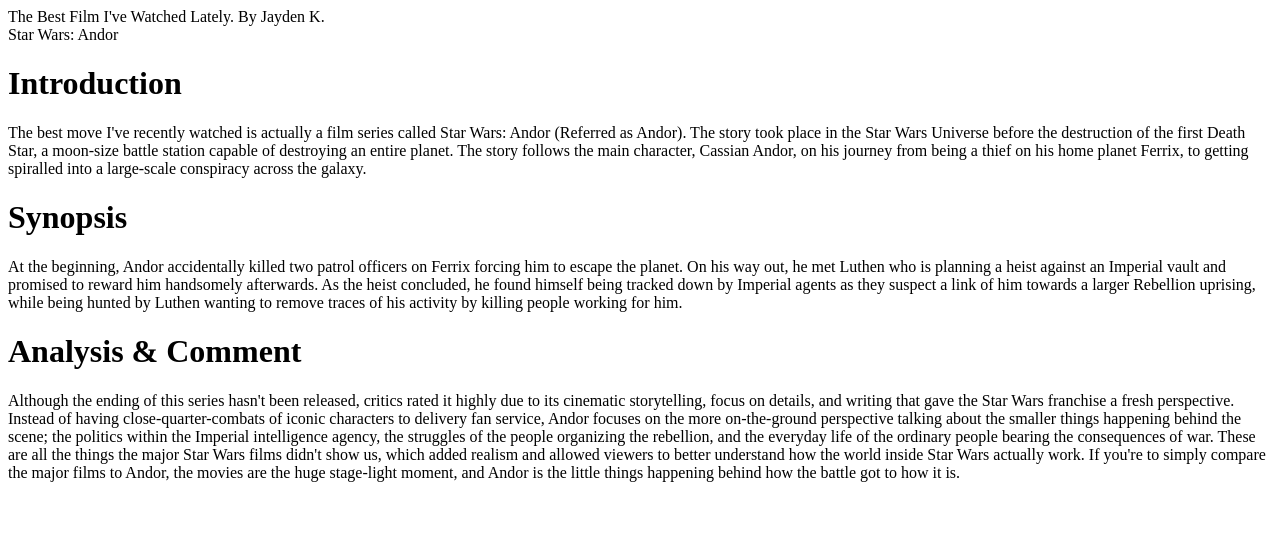
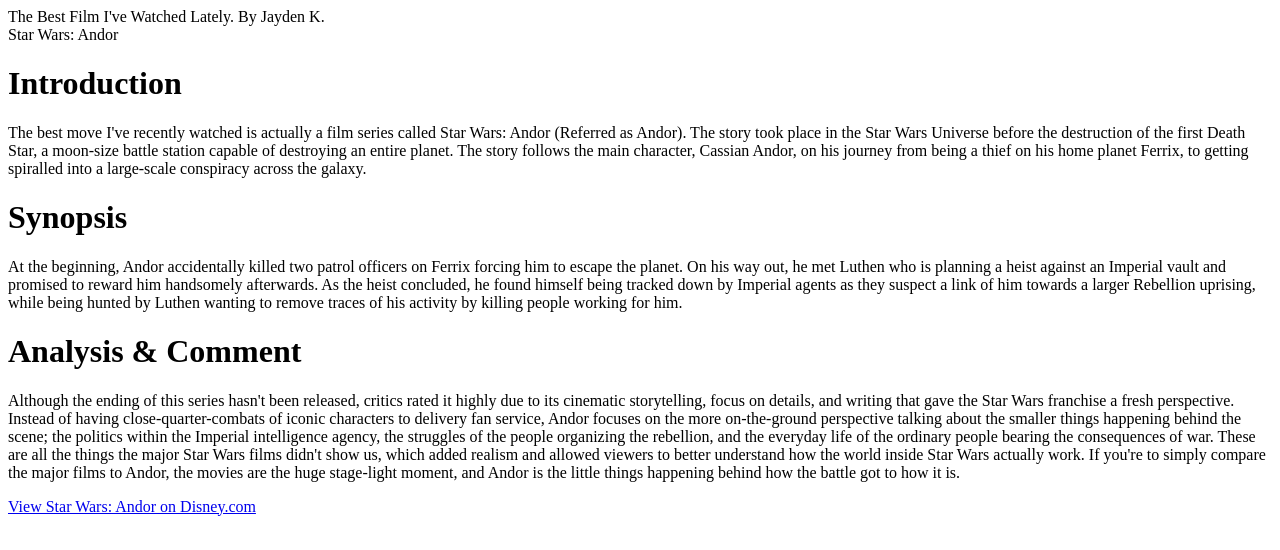
Before and after one commit to koxxwlu/UX220_Lab_3, a plain HTML site: page index.html in a window 1280 px wide. Drawn offline with Linux system fonts and the light colour scheme.

Commit message:
Add link to footer

```diff
--- a/index.html
+++ b/index.html
@@ -26,6 +26,9 @@
     <p>
       Although the ending of this series hasn't been released, critics rated it highly due to its cinematic storytelling, focus on details, and writing that gave the Star Wars franchise a fresh perspective. Instead of having close-quarter-combats of iconic characters to delivery fan service, Andor focuses on the more on-the-ground perspective talking about the smaller things happening behind the scene; the politics within the Imperial intelligence agency, the struggles of the people organizing the rebellion, and the everyday life of the ordinary people bearing the consequences of war. These are all the things the major Star Wars films didn't show us, which added realism and allowed viewers to better understand how the world inside Star Wars actually work. If you're to simply compare the major films to Andor, the movies are the huge stage-light moment, and Andor is the little things happening behind how the battle got to how it is.
     </p>
+    <footer>
+      <p><a href="https://ondisneyplus.disney.com/show/andor">View Star Wars: Andor on Disney.com</a></p>
+    </footer>
   </body>
     </main>
 </html>
```
